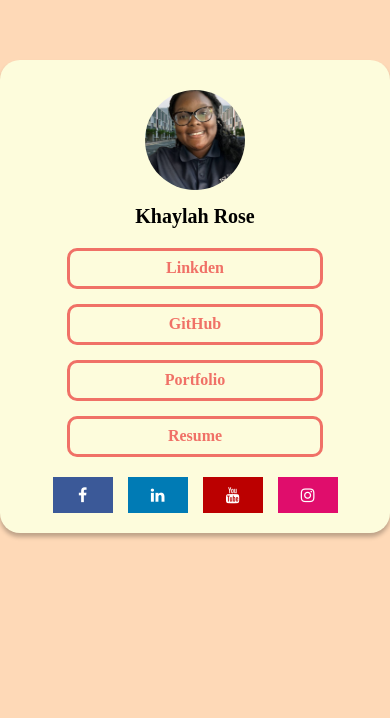
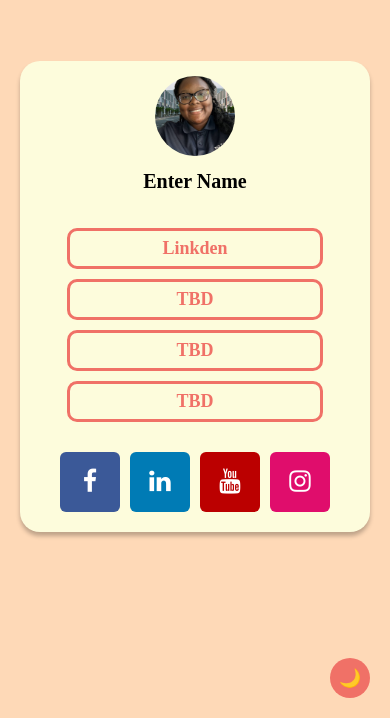
Before and after one commit to kprose07/WebDevLinkTree, a plain HTML site: page index.html in a window 390 px wide. Shown: the part 126-844 px from the top of the page. Drawn offline with Linux system fonts and the light colour scheme; a web font is replaced by a local one.

Commit message:
With Theme

```diff
--- a/index.css
+++ b/index.css
@@ -1,8 +1,16 @@
 @import url('https://fonts.googleapis.com/css2?family=Klee+One&display=swap');
 
+/* Default Theme (Light Mode) */
+:root {
+    --bg-color: #FED9B7;
+    --container-bg: #FDFCDC;
+    --text-color: black;
+    --border-color: #F07167;
+}
+
 body {
-    background-color: #FED9B7;
-    overflow: hidden;
+    background-color: var(--bg-color);
+    color: var(--text-color);
     font-family: "Klee One", serif;
     font-weight: 400;
     font-style: normal;
@@ -24,27 +32,17 @@ body {
 .container {
     display: flex;
     flex-direction: column;
-    justify-content: flex-start;
     align-items: center;
     padding: 20px;
     width: 90%;
     max-width: 400px;
-    height: auto;
-    background-color: #FDFCDC;
+    background-color: var(--container-bg);
     box-shadow: 0px 4px 4px 0px rgba(0, 0, 0, 0.25);
     border-radius: 20px;
     text-align: center;
 }
 
-.profile {
-    display: flex;
-    flex-direction: column;
-    align-items: center;
-    position: relative;
-    margin-top: 10px;
-    row-gap: 10px;
-}
-
+/* Profile Section */
 .profile img {
     width: 100px;
     height: 100px;
@@ -55,70 +53,68 @@ body {
 .profile p {
     font-size: 24px;
     font-weight: bold;
-    margin: 5px 0;
+    margin: 10px 0;
 }
 
+/* Links Section */
 .links {
     display: flex;
     flex-direction: column;
     align-items: center;
-    justify-content: center;
-    row-gap: 15px;
-    margin-top: 15px;
     width: 100%;
+    margin-top: 20px;
 }
 
-.link_cont {
+.links .link_cont {
     display: flex;
     align-items: center;
     justify-content: center;
     width: 80%;
     max-width: 250px;
     height: 40px;
-    border: 3px solid #F07167;
+    border: 3px solid var(--border-color);
     border-radius: 10px;
     transition: all 0.3s ease;
+    margin: 5px 0;
+}
+
+.link_cont a {
+    text-decoration: none;
+    color: var(--border-color);
+    font-size: 18px;
+    font-weight: bold;
+    transition: color 0.3s ease;
 }
 
 .link_cont:hover {
-    background-color: #F07167;
-}
-
-.link_cont a {
-    margin: 2px;
-    text-decoration: none;
-    color: #F07167;
-    font-size: 18px;
-    font-weight: bold;
-    transition: color 0.3s ease;
+    background-color: var(--border-color);
 }
 
 .link_cont:hover a {
     color: white;
 }
 
+/* Social Icons */
 .socials {
     display: flex;
-    align-items: center;
     justify-content: center;
-    flex-wrap: wrap;
-    gap: 15px;
     width: 100%;
     margin-top: 20px;
 }
 
-.fa {
-    padding: 15px;
-    font-size: 40px;
-    width: 40px;
+.socials a {
+    padding: 10px;
+    font-size: 30px;
+    width: 50px;
+    height: 50px;
     text-align: center;
     text-decoration: none;
-    transition: all 0.3s ease;
-}
-
-.fa:hover {
-    opacity: 0.7;
-    transform: scale(1.1);
+    margin: 5px;
+    border-radius: 10%;
+    display: flex;
+    align-items: center;
+    justify-content: center;
+    transition: 0.3s;
 }
 
 .fa-facebook {
@@ -141,28 +137,69 @@ body {
     color: white;
 }
 
+.socials a:hover {
+    opacity: 0.7;
+}
+
+/* Theme Toggle Button */
+.theme-btn {
+    position: fixed;
+    bottom: 20px;
+    right: 20px;
+    background: var(--border-color);
+    color: white;
+    border: none;
+    border-radius: 50%;
+    width: 50px;
+    height: 50px;
+    font-size: 20px;
+    cursor: pointer;
+    transition: all 0.3s ease;
+}
+
+.theme-btn:hover {
+    opacity: 0.8;
+}
+
+/* Dark Theme */
+.dark-mode {
+    --bg-color: #2B2B2B;
+    --container-bg: #3E3E3E;
+    --text-color: white;
+    --border-color: #FF6B6B;
+}
+
 /* Responsive Design */
-@media (max-width: 500px) {
+@media (max-width: 600px) {
     .container {
-        width: 95%;
-        max-width: 350px;
+        width: 90%;
+        max-width: 320px;
+        padding: 15px;
+    }
+
+    .profile img {
+        width: 80px;
+        height: 80px;
     }
 
     .profile p {
         font-size: 20px;
     }
 
-    .link_cont {
-        width: 90%;
+    .links .link_cont {
         height: 35px;
-    }
-
-    .link_cont a {
         font-size: 16px;
     }
 
-    .fa {
-        font-size: 30px;
-        padding: 10px;
+    .socials a {
+        font-size: 25px;
+        width: 40px;
+        height: 40px;
+    }
+
+    .theme-btn {
+        width: 40px;
+        height: 40px;
+        font-size: 18px;
     }
 }
--- a/index.html
+++ b/index.html
@@ -12,20 +12,20 @@
     <div class="container">
         <div class="profile">
             <img src="./me.png" alt=""/>
-            <p>Khaylah Rose</p>
+            <p>Enter Name</p>
         </div>
         <div class="links">
             <div class="link_cont">
                 <a href="#">Linkden</a>
             </div>
             <div class="link_cont">
-                <a href="#">GitHub</a>
+                <a href="#">TBD</a>
             </div>
             <div class="link_cont">
-                <a href="#">Portfolio</a>
+                <a href="#">TBD</a>
             </div>
             <div class="link_cont">
-                <a href="./KhaylahResume.pdf" download>Resume</a>
+                <a href="./YourNameResume.pdf" download>TBD</a>
             </div>
         </div>
         <div class="socials">
@@ -35,6 +35,7 @@
             <a href="#" class="fa fa-instagram"></a>
         </div>
     </div>
+    <button id="themeToggle" class="theme-btn">🌙</button>
 </div>
     <script src="index.js"></script>
 </body>
--- a/index.js
+++ b/index.js
@@ -0,0 +1,28 @@
+document.getElementById("themeToggle").addEventListener("click", function () {
+  document.body.classList.toggle("dark-mode");
+
+  // Toggle icon between sun and moon
+  this.textContent = document.body.classList.contains("dark-mode")
+    ? "☀️"
+    : "🌙";
+
+  // Save theme preference to local storage
+  localStorage.setItem(
+    "theme",
+    document.body.classList.contains("dark-mode") ? "dark" : "light"
+  );
+});
+
+// Load theme preference on page load
+window.onload = function () {
+  if (localStorage.getItem("theme") === "dark") {
+    document.body.classList.add("dark-mode");
+    document.getElementById("themeToggle").textContent = "☀️";
+  }
+};
+
+/*
+Windows
+Press Win + .
+Mac
+Press Control + Command + Space*/
```
